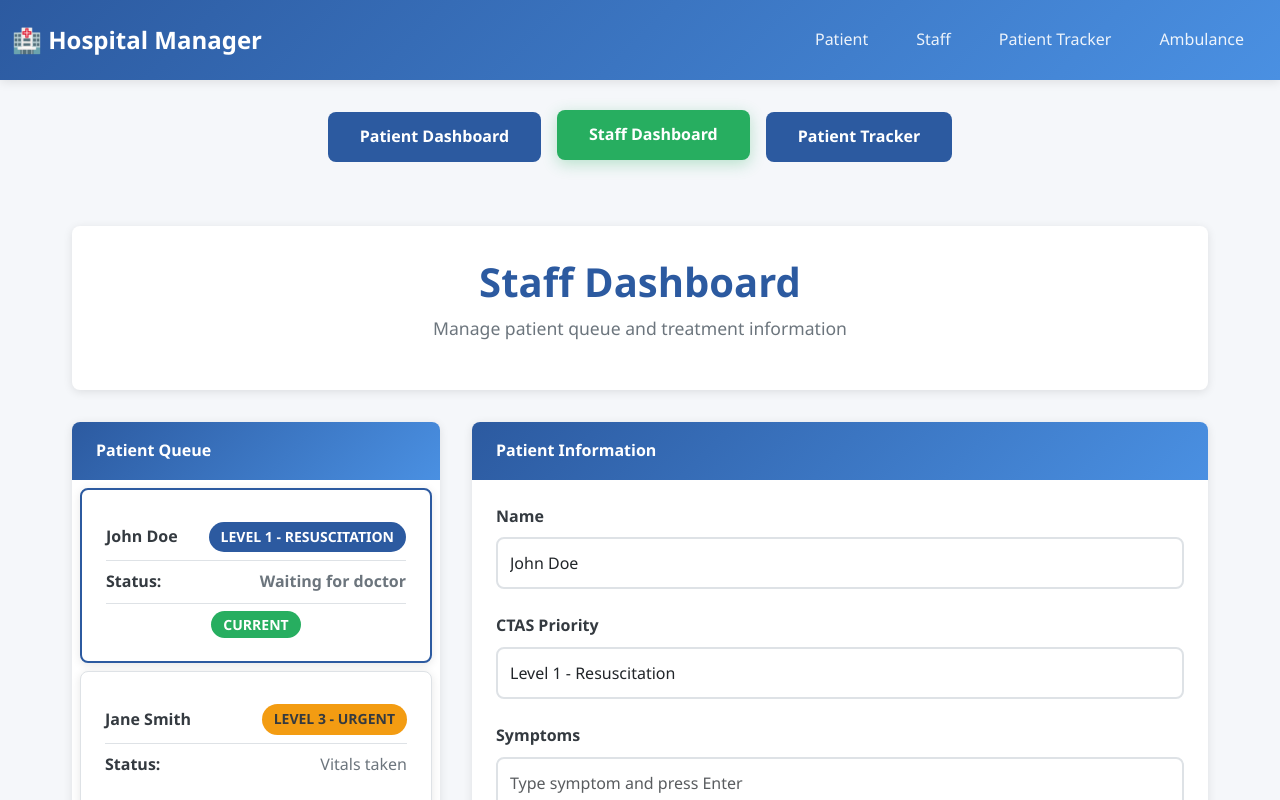
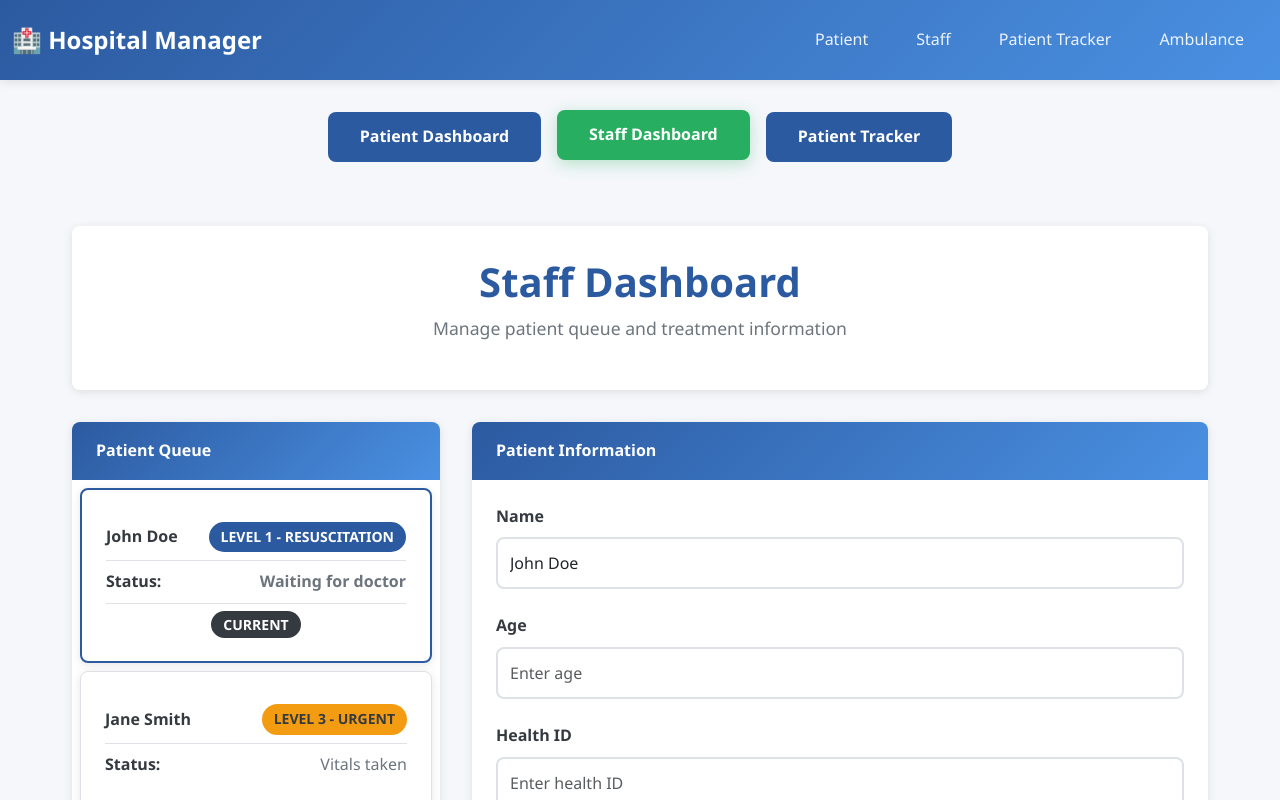
Before and after one commit to hospitalhelpers/hospitalmanager, a React (Vite) app in the folder frontend/: page /staff in a window 1280 px wide. Both pictures are taken after a click on the button "Staff Dashboard". Shown: the top 800 px of the page. Built offline with nearby package versions, Linux system fonts and the light colour scheme.

Commit message:
feat: button changes

```diff
--- a/frontend/src/components/StaffDashboard.jsx
+++ b/frontend/src/components/StaffDashboard.jsx
@@ -132,7 +132,7 @@ const StaffDashboard = () => {
                     </div>
                     {selectedPatient && selectedPatient.id === patient.id && (
                       <div style={{ textAlign: 'center', marginTop: '0.5rem' }}>
-                        <span className="status-badge status-active">Current</span>
+                        <span className="status-badge status-current">Current</span>
                       </div>
                     )}
                   </div>
@@ -148,6 +148,14 @@ const StaffDashboard = () => {
               <div className="form-group">
                 <label className="form-label">Name</label>
                 <input type="text" className="form-control" name="name" value={editData.name} onChange={handleChange} />
+              </div>
+              <div className="form-group">
+                <label className="form-label">Age</label>
+                <input type="number" className="form-control" name="age" value={editData.age || ''} onChange={handleChange} placeholder="Enter age" />
+              </div>
+              <div className="form-group">
+                <label className="form-label">Health ID</label>
+                <input type="text" className="form-control" name="healthId" value={editData.healthId || ''} onChange={handleChange} placeholder="Enter health ID" />
               </div>
               <div className="form-group">
                 <label className="form-label">CTAS Priority</label>
--- a/frontend/src/healthcare-styles.css
+++ b/frontend/src/healthcare-styles.css
@@ -250,6 +250,11 @@ body {
   border: 1px solid var(--border-color);
 }
 
+.status-current {
+  background-color: var(--dark-gray);
+  color: var(--white);
+}
+
 /* Search Form */
 .search-form {
   background: var(--white);
```
